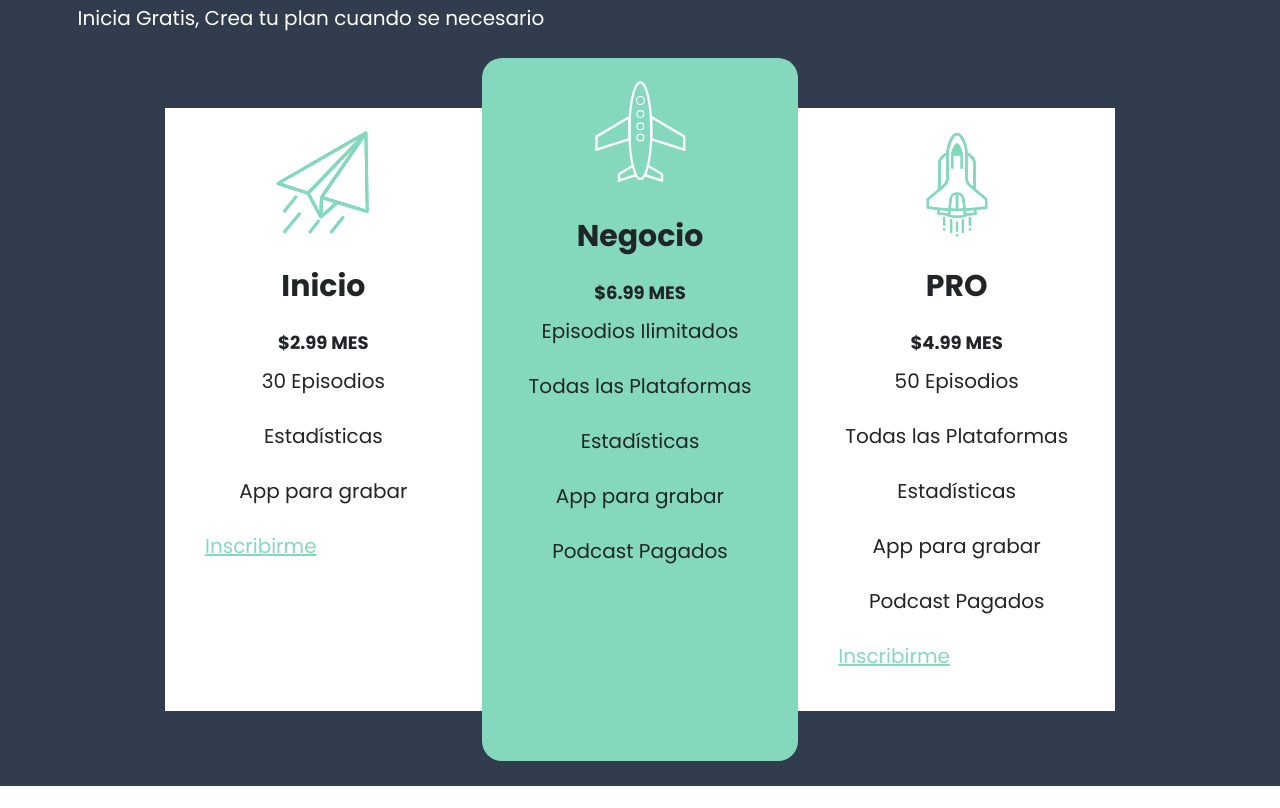
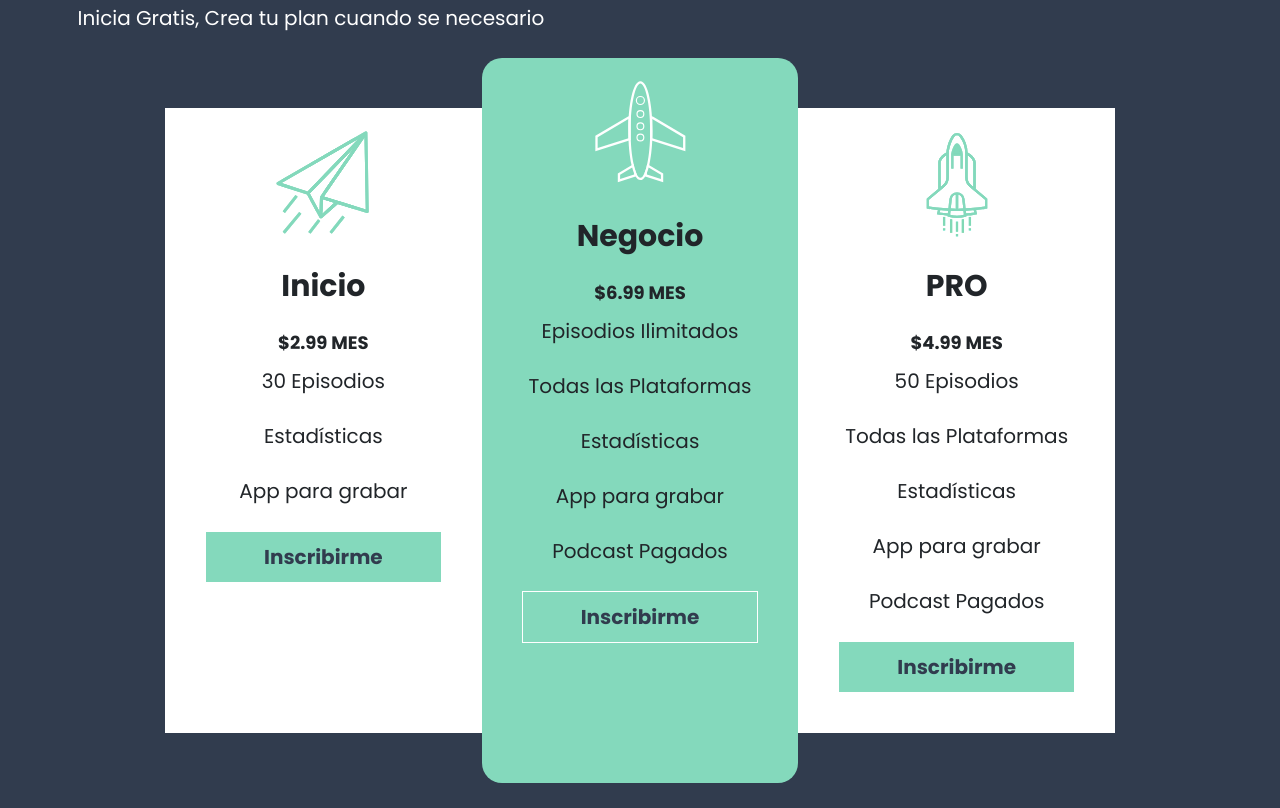
Before and after one commit to kevinacuna0194/PROYECTO-PodcastApp, a website: page index.html in a window 1280 px wide. Shown: the part 3114-3922 px from the top of the page. Before the commit the page ends 3900 px from the top, so only its background shows below. Drawn offline with Linux system fonts and the light colour scheme.

Commit message:
Estilos al Botón y Creando una Animación

```diff
--- a/index.html
+++ b/index.html
@@ -88,7 +88,7 @@
                                 <li class="text-center mb-2">App para grabar</li>
                             </ul>
 
-                            <a class="boton-plan" href="#">Inscribirme</a>
+                            <a class="btn boton-plan" href="#">Inscribirme</a>
                         </div> <!-- col-md-4 -->
 
                         <div class="col-md-4 bg-primary order-1 order-md-2 plan negocio">
@@ -104,7 +104,7 @@
                                 <li class="text-center mb-2">Podcast Pagados</li>
                             </ul>
 
-                            <a class="boton-plan" href="#">Inscribirme</a>
+                            <a class="btn boton-plan" href="#">Inscribirme</a>
                         </div> <!-- col-md-4 -->
 
                         <div class="col-md-4 bg-white order-3 plan pro">
@@ -120,7 +120,7 @@
                                 <li class="text-center mb-2">Podcast Pagados</li>
                             </ul>
 
-                            <a class="boton-plan" href="#">Inscribirme</a>
+                            <a class="btn boton-plan" href="#">Inscribirme</a>
                         </div> <!-- col-md-4 -->
                     </div>
                 </div> <!-- col-md-10 -->
--- a/src/scss/componentes/_botones.scss
+++ b/src/scss/componentes/_botones.scss
@@ -14,8 +14,8 @@
     @include button-size(1rem, 5rem, 2rem, 0);
 
     font-weight: 700;
-    // text-decoration: none;
-    // text-align: center;
+    text-decoration: none;
+    text-align: center;
     display: block;
     margin-top: 1rem;
 
@@ -23,3 +23,13 @@
         display: inline-block;
     }
 }
+
+.boton-plan {
+    @extend .btn-header;
+
+    border: 1px solid $white;
+
+    @include media-breakpoint-up(md) {
+        display: block;
+    }
+}
```
Also changed, not shown: build/css/app.css, build/img/9650725_7834.svg (added), src/img/9650725_7834.svg (added), 1 other file.
